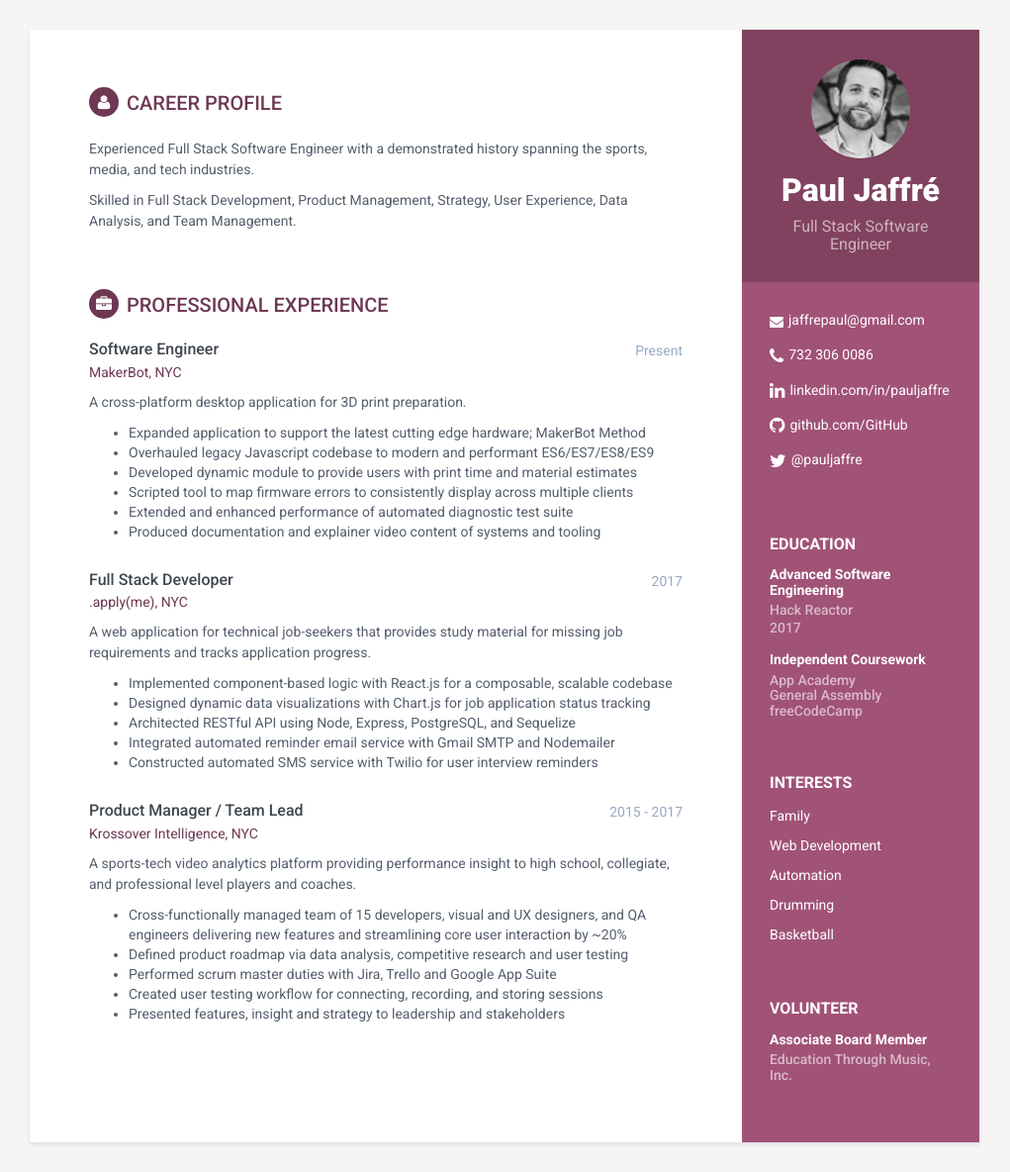
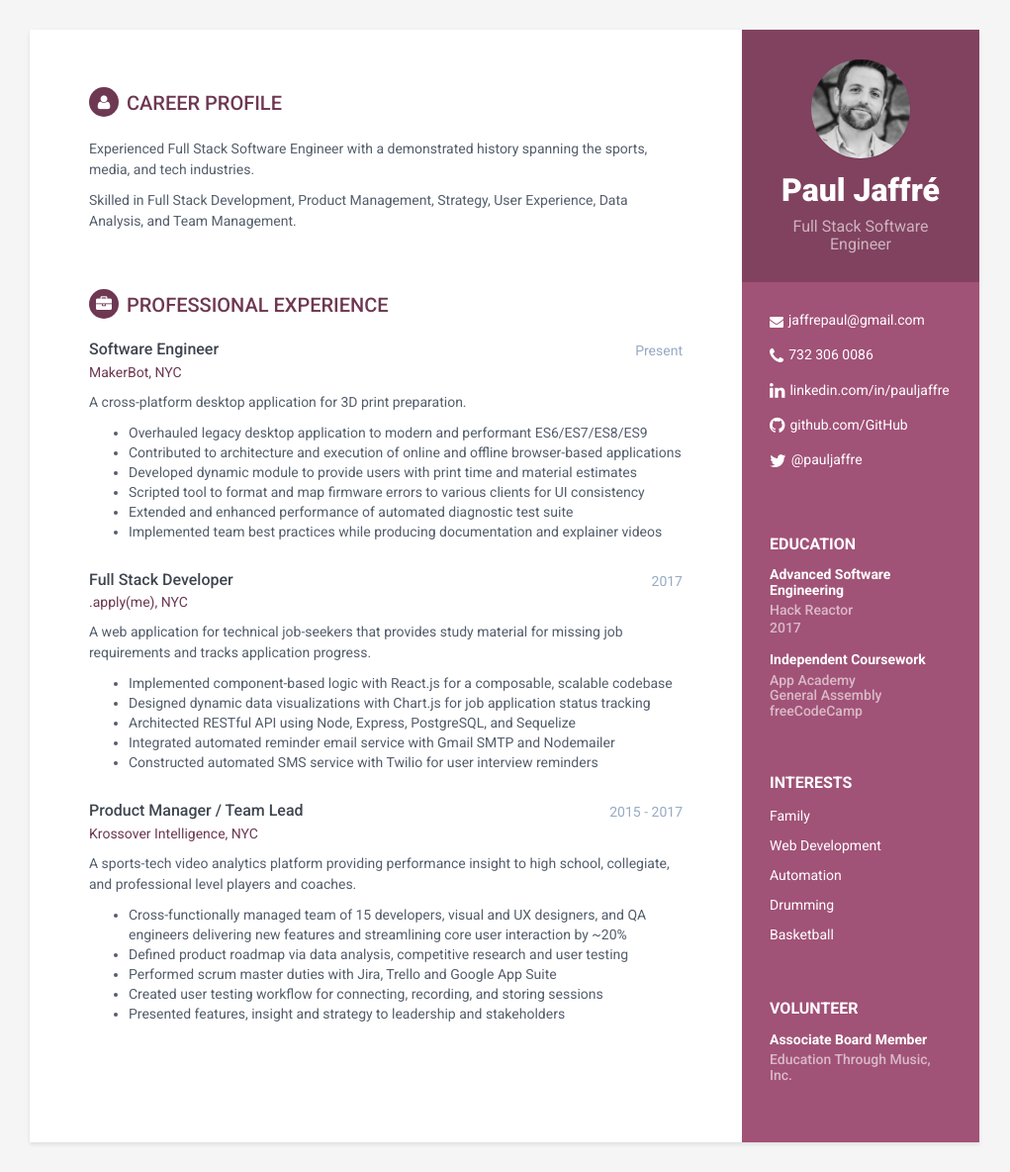
Before and after one commit to jaffrepaul/jaffrepaul.github.io, a Jekyll site: the page built from index.html, in a window 1280 px wide. Shown: the whole page at 99% size, without its empty margins (130-1151 px from the left). Built offline with Jekyll 4.4.1, drawn with Linux system fonts in a browser that asks for light colours.

Commit message:
Update experience.html

```diff
--- a/_includes/experience.html
+++ b/_includes/experience.html
@@ -31,12 +31,12 @@
         <div class="details">
             <p>A cross-platform desktop application for 3D print preparation.</p>
             <ul>
-                <li>Expanded application to support the latest cutting edge hardware; MakerBot Method</li>
-                <li>Overhauled legacy Javascript codebase to modern and performant ES6/ES7/ES8/ES9</li>
+                <li>Overhauled legacy desktop application to modern and performant ES6/ES7/ES8/ES9</li>
+                <li>Contributed to architecture and execution of online and offline browser-based applications</li>
                 <li>Developed dynamic module to provide users with print time and material estimates</li>
-                <li>Scripted tool to map firmware errors to consistently display across multiple clients</li>
+                <li>Scripted tool to format and map firmware errors to various clients for UI consistency</li>
                 <li>Extended and enhanced performance of automated diagnostic test suite</li>
-                <li>Produced documentation and explainer video content of systems and tooling</li>
+                <li>Implemented team best practices while producing documentation and explainer videos</li>
             </ul>
         </div>
         <!--//details-->
```
